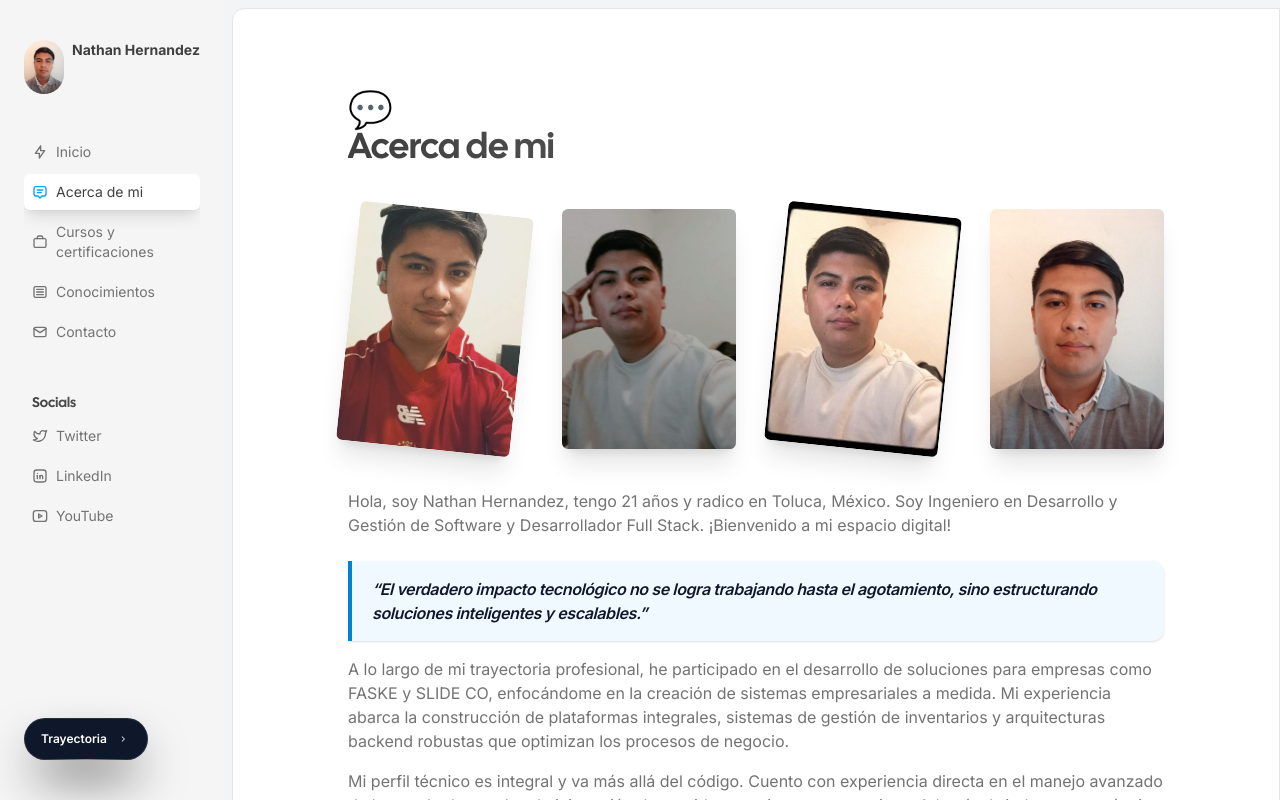
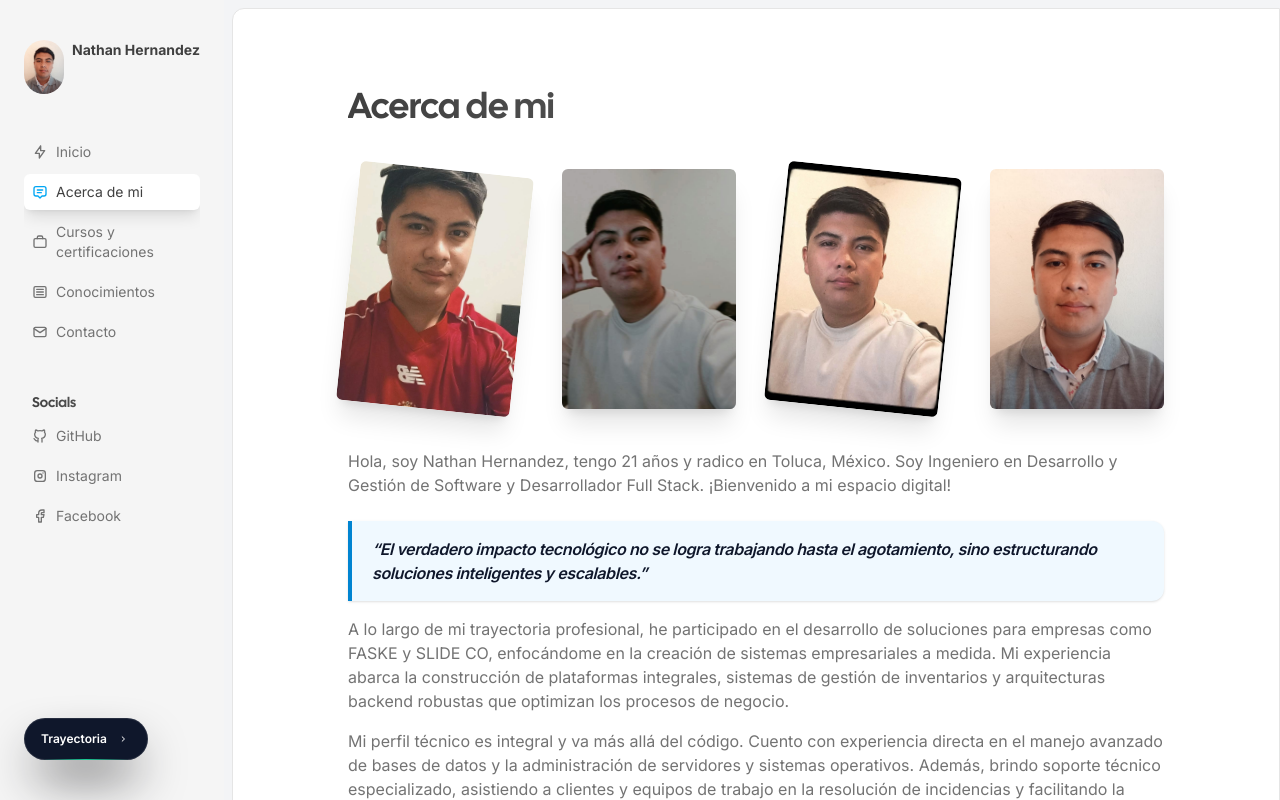
Before and after one commit to neitan-02/neitan-02.github.io, a Next.js app: page /about in a window 1280 px wide. Built offline with nearby package versions, Linux system fonts and the light colour scheme.

Commit message:
fix: se cambio iconos de redes sociales con links de direccionamiento

```diff
--- a/src/app/about/page.tsx
+++ b/src/app/about/page.tsx
@@ -12,7 +12,6 @@ export const metadata: Metadata = {
 export default function AboutPage() {
   return (
     <Container>
-      <span className="text-4xl">💬</span>
       <Heading className="font-black">Acerca de mi </Heading>
       <About />
     </Container>
--- a/src/constants/socials.tsx
+++ b/src/constants/socials.tsx
@@ -1,23 +1,23 @@
 import {
-  IconBrandLinkedin,
-  IconBrandTwitter,
-  IconBrandYoutube,
+  IconBrandFacebook,
+  IconBrandGithub,
+  IconBrandInstagram,
 } from "@tabler/icons-react";
 
 export const socials = [
   {
-    href: "https://twitter.com/mannupaaji",
-    label: "Twitter",
-    icon: IconBrandTwitter,
+    href: "https://github.com/neitan-02",
+    label: "GitHub",
+    icon: IconBrandGithub,
   },
   {
-    href: "https://linkedin.com/in/manuarora28",
-    label: "LinkedIn",
-    icon: IconBrandLinkedin,
+    href: "https://www.instagram.com/nathanmoreno8739",
+    label: "Instagram",
+    icon: IconBrandInstagram,
   },
   {
-    href: "https://youtube.com/maninthere",
-    label: "YouTube",
-    icon: IconBrandYoutube,
+    href: "https://www.facebook.com/share/1J9BCjGddY/",
+    label: "Facebook",
+    icon: IconBrandFacebook,
   },
 ];
```
